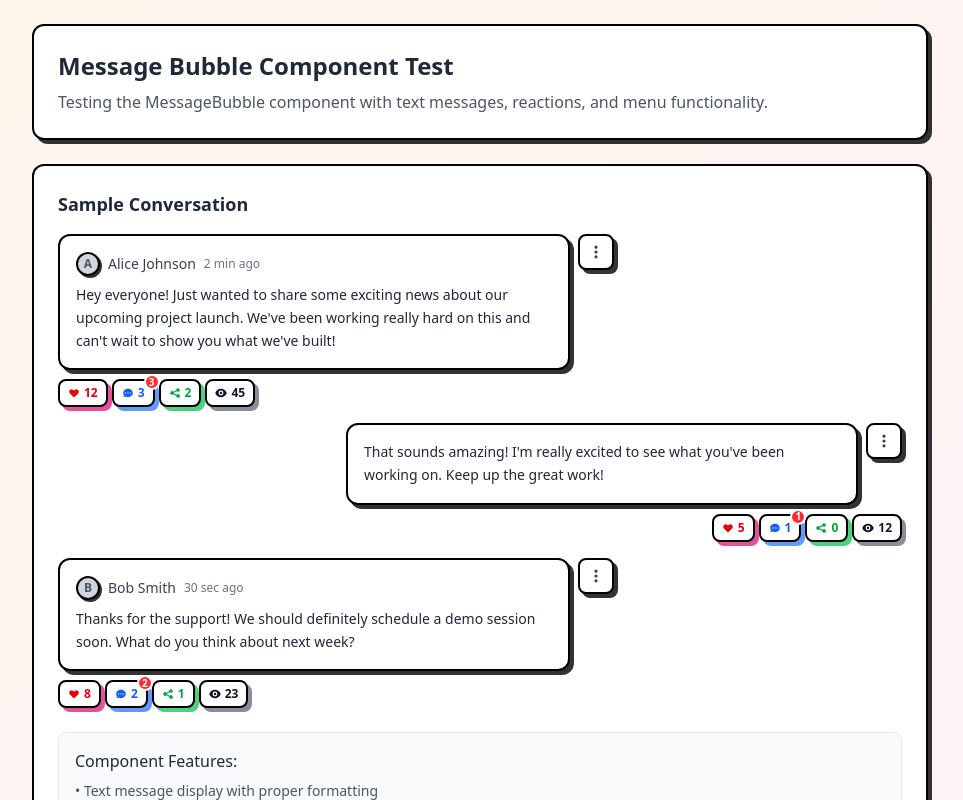
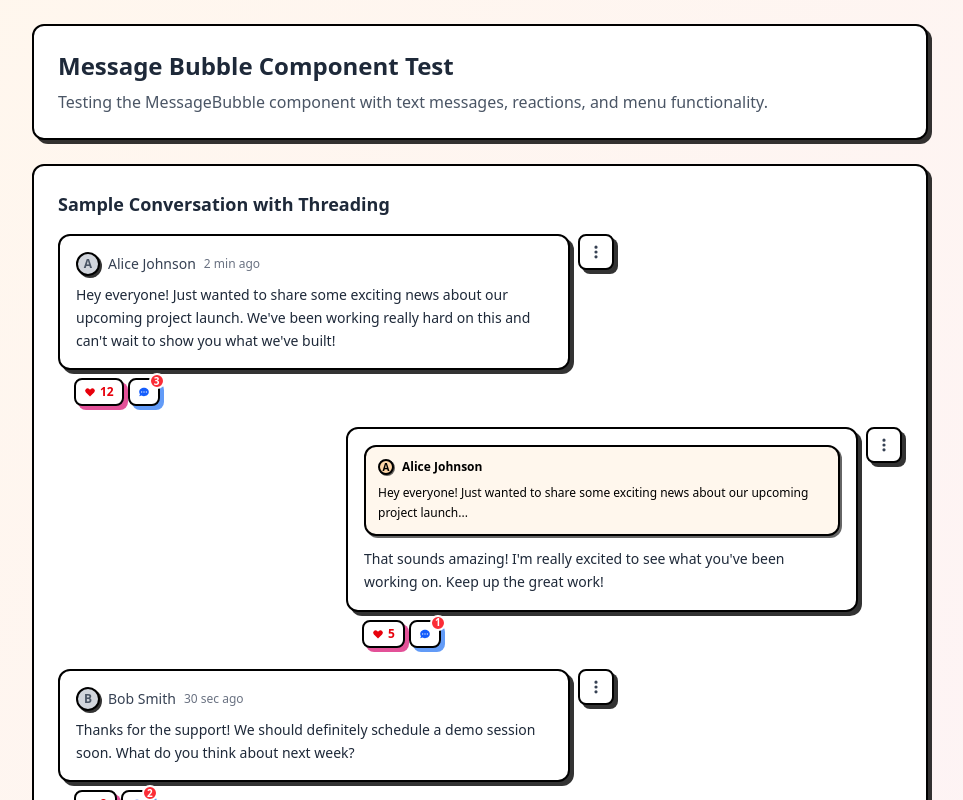
Before and after one commit to kalungirasuli/beta.lookiy, a Next.js app: page /test-message in a window 1280 px wide. Shown: the whole page, without its empty margins (160-1123 px from the left). Built offline with nearby package versions, Linux system fonts and the light colour scheme.

Commit message:
the message bubble

```diff
--- a/src/app/test-message/page.tsx
+++ b/src/app/test-message/page.tsx
@@ -18,7 +18,11 @@ export default function TestMessagePage() {
       author: { name: 'You' },
       timestamp: '1 min ago',
       isOwn: true,
-      reactions: { like: 5, comment: 1, share: 0, view: 12 }
+      reactions: { like: 5, comment: 1, share: 0, view: 12 },
+      reference: {
+        author: { name: 'Alice Johnson' },
+        content: 'Hey everyone! Just wanted to share some exciting news about our upcoming project launch...'
+      }
     },
     {
       id: '3',
@@ -27,6 +31,30 @@ export default function TestMessagePage() {
       timestamp: '30 sec ago',
       isOwn: false,
       reactions: { like: 8, comment: 2, share: 1, view: 23 }
+    },
+    {
+      id: '4',
+      text: 'Next week works perfectly for me! Tuesday afternoon would be ideal if that fits everyone\'s schedule.',
+      author: { name: 'Carol Davis' },
+      timestamp: '15 sec ago',
+      isOwn: false,
+      reactions: { like: 3, comment: 0, share: 0, view: 8 },
+      reference: {
+        author: { name: 'Bob Smith' },
+        content: 'We should definitely schedule a demo session soon. What do you think about next week?'
+      }
+    },
+    {
+      id: '5',
+      text: 'Perfect! I\'ll send out calendar invites for Tuesday at 2 PM. Looking forward to showing everyone what we\'ve accomplished!',
+      author: { name: 'You' },
+      timestamp: 'just now',
+      isOwn: true,
+      reactions: { like: 2, comment: 0, share: 0, view: 4 },
+      reference: {
+        author: { name: 'Carol Davis' },
+        content: 'Next week works perfectly for me! Tuesday afternoon would be ideal...'
+      }
     }
   ];
 
@@ -39,7 +67,7 @@ export default function TestMessagePage() {
         </div>
 
         <div className="bg-white rounded-xl border-2 border-black p-6 shadow-[4px_4px_0px_0px_rgba(0,0,0,0.8)]">
-          <h2 className="text-lg font-semibold text-gray-800 mb-4">Sample Conversation</h2>
+          <h2 className="text-lg font-semibold text-gray-800 mb-4">Sample Conversation with Threading</h2>
 
           <div className="space-y-4">
             {sampleMessages.map((message) => (
@@ -51,6 +79,7 @@ export default function TestMessagePage() {
                 timestamp={message.timestamp}
                 isOwn={message.isOwn}
                 reactions={message.reactions}
+                reference={message.reference}
               />
             ))}
           </div>
@@ -60,11 +89,13 @@ export default function TestMessagePage() {
             <ul className="text-sm text-gray-600 space-y-1">
               <li>• Text message display with proper formatting</li>
               <li>• Author information with avatar placeholder</li>
+              <li>• <strong>Reference/Threading system</strong> - Reply to specific messages with quoted content</li>
               <li>• Reaction buttons (like, comment, share, view) with toggle functionality</li>
               <li>• Menu dropdown with bookmark and report options</li>
               <li>• Different styling for own vs. other messages</li>
               <li>• Consistent homecoming design with 4px shadows</li>
               <li>• Hover effects and smooth transitions</li>
+              <li>• Faded gray background for referenced messages with rounded corners</li>
             </ul>
           </div>
         </div>
--- a/src/components/Messagebubble.tsx
+++ b/src/components/Messagebubble.tsx
@@ -17,6 +17,13 @@ interface MessageBubbleProps {
     share: number;
     view: number;
   };
+  reference?: {
+    author: {
+      name: string;
+      avatar?: string;
+    };
+    content: string;
+  };
 }
 
 export default function MessageBubble({
@@ -25,7 +32,8 @@ export default function MessageBubble({
   author,
   timestamp,
   isOwn = false,
-  reactions = { like: 0, comment: 0, share: 0, view: 0 }
+  reactions = { like: 0, comment: 0, share: 0, view: 0 },
+  reference
 }: MessageBubbleProps) {
   const [activeMenu, setActiveMenu] = useState<string | null>(null);
   const [activeReportMenu, setActiveReportMenu] = useState<string | null>(null);
@@ -62,10 +70,29 @@ export default function MessageBubble({
   return (
     <>
       {/* Main container with message and menu button */}
-      <div className={`flex ${isOwn ? 'justify-end' : 'justify-start'} mb-1`}>
-        <div className="flex gap-2" style={{ marginBottom: '5px' }}>
+      <div className={`flex   ${isOwn ? 'justify-end' : 'justify-start'} mb-1`}>
+        <div className="flex relative gap-2" style={{ marginBottom: '5px' }}>
+          {/* Message Bubble Container with Reactions */}
+          <div className="relative mb-3">
             {/* Message Bubble */}
             <div className={`max-w-xs lg:max-w-md xl:max-w-lg bg-white rounded-xl border-2 border-black p-4 shadow-[4px_4px_0px_0px_rgba(0,0,0,0.8)] hover:shadow-[2px_2px_0px_0px_rgba(0,0,0,0.8)] hover:translate-x-[2px] hover:translate-y-[2px] transition-all duration-150 ${isOwn ? 'bg-orange-50' : 'bg-white'}`}>
+
+              {/* Reference/Reply Section */}
+              {reference && (
+                <div className="bg-orange-50 border-2 border-black rounded-xl p-3 mb-3 shadow-[2px_2px_0px_0px_rgba(0,0,0,0.6)] hover:shadow-[1px_1px_0px_0px_rgba(0,0,0,0.6)] hover:translate-x-[1px] hover:translate-y-[1px] transition-all duration-150">
+                  <div className="flex items-center gap-2 mb-2">
+                    <div className="w-4 h-4 rounded-full bg-orange-200 border-2 border-black shadow-[1px_1px_0px_0px_rgba(0,0,0,0.6)] flex items-center justify-center">
+                      <span className="text-[10px] font-bold text-black">
+                        {reference.author.name.charAt(0).toUpperCase()}
+                      </span>
+                    </div>
+                    <span className="text-xs font-bold text-black">{reference.author.name}</span>
+                  </div>
+                  <div className="text-xs text-black leading-relaxed font-medium">
+                    {reference.content}
+                  </div>
+                </div>
+              )}
 
               {/* Author Info */}
               {!isOwn && (
@@ -85,6 +112,48 @@ export default function MessageBubble({
               {/* Message Text */}
               <div className="text-gray-800 text-sm leading-relaxed">
                 {text}
+              </div>
+            </div>
+
+            {/* Reaction Icons - Outside bubble, attached to bottom border */}
+            <div className="flex justify-start mt-2  ml-4">
+              <div className="flex gap-1">
+                {/* Like Button */}
+                <button
+                  onClick={() => toggleReaction('like')}
+                  className={`flex items-center gap-1 px-2 py-1 rounded-lg transition-all cursor-pointer ${
+                    activeReactions[id]?.has('like')
+                      ? 'bg-white text-red-600 border-2 border-black shadow-[4px_4px_0px_0px_rgba(220,38,127,0.8)]'
+                      : 'bg-white text-red-600 border-2 border-black shadow-[4px_4px_0px_0px_rgba(220,38,127,0.8)] hover:shadow-[2px_2px_0px_0px_rgba(220,38,127,0.8)] hover:translate-x-[2px] hover:translate-y-[2px]'
+                  } duration-150`}
+                >
+                  <svg xmlns="http://www.w3.org/2000/svg" className="h-3 w-3 font-bold" viewBox="0 0 20 20" fill="currentColor">
+                    <path fillRule="evenodd" d="M3.172 5.172a4 4 0 015.656 0L10 6.343l1.172-1.171a4 4 0 115.656 5.656L10 17.657l-6.828-6.829a4 4 0 010-5.656z" clipRule="evenodd" />
+                  </svg>
+                  <span className="text-xs font-bold">{reactions.like}</span>
+                </button>
+
+                {/* Comment Button */}
+                <button
+                  onClick={() => toggleReaction('comment')}
+                  className={`flex items-center gap-1 px-2 py-1 rounded-lg transition-all cursor-pointer relative ${
+                    activeReactions[id]?.has('comment')
+                      ? 'bg-white text-blue-600 border-2 border-black shadow-[4px_4px_0px_0px_rgba(59,130,246,0.8)]'
+                      : 'bg-white text-blue-600 border-2 border-black shadow-[4px_4px_0px_0px_rgba(59,130,246,0.8)] hover:shadow-[2px_2px_0px_0px_rgba(59,130,246,0.8)] hover:translate-x-[2px] hover:translate-y-[2px]'
+                  } duration-150`}
+                >
+                  <svg xmlns="http://www.w3.org/2000/svg" className="h-3 w-3 font-bold" viewBox="0 0 20 20" fill="currentColor">
+                    <path fillRule="evenodd" d="M18 10c0 3.866-3.582 7-8 7a8.841 8.841 0 01-4.083-.98L2 17l1.338-3.123C2.493 12.767 2 11.434 2 10c0-3.866 3.582-7 8-7s8 3.134 8 7zM7 9H5v2h2V9zm8 0h-2v2h2V9zM9 9h2v2H9V9z" clipRule="evenodd" />
+                  </svg>
+                  {/* <span className="text-xs font-bold">{reactions.comment}</span> */}
+                  {reactions.comment > 0 && (
+                    <span className="badge text-white text-[10px] bg-red-500 rounded-full font-bold absolute top-[-7px] right-[-7px] w-4 h-4 flex items-center justify-center border-2 border-white">
+                      {reactions.comment}
+                    </span>
+                  )}
+                </button>
+
+              </div>
             </div>
           </div>
 
@@ -214,78 +283,10 @@ export default function MessageBubble({
               </div>
             )}
           </div>
-        </div>
+
+
         </div>
 
-      {/* Reaction Buttons - Separate row like in audio component */}
-      <div className={`flex ${isOwn ? 'justify-end' : 'justify-start'} mb-4`}>
-        <div className="flex gap-1">
-          {/* Like Button */}
-          <button
-            onClick={() => toggleReaction('like')}
-            className={`flex items-center gap-1 px-2 py-1 rounded-lg transition-all cursor-pointer ${
-              activeReactions[id]?.has('like')
-                ? 'bg-white text-red-600 border-2 border-black shadow-[4px_4px_0px_0px_rgba(220,38,127,0.8)]'
-                : 'bg-white text-red-600 border-2 border-black shadow-[4px_4px_0px_0px_rgba(220,38,127,0.8)] hover:shadow-[2px_2px_0px_0px_rgba(220,38,127,0.8)] hover:translate-x-[2px] hover:translate-y-[2px]'
-            } duration-150`}
-          >
-            <svg xmlns="http://www.w3.org/2000/svg" className="h-3 w-3 font-bold" viewBox="0 0 20 20" fill="currentColor">
-              <path fillRule="evenodd" d="M3.172 5.172a4 4 0 015.656 0L10 6.343l1.172-1.171a4 4 0 115.656 5.656L10 17.657l-6.828-6.829a4 4 0 010-5.656z" clipRule="evenodd" />
-            </svg>
-            <span className="text-xs font-bold">{reactions.like}</span>
-          </button>
-
-          {/* Comment Button */}
-          <button
-            onClick={() => toggleReaction('comment')}
-            className={`flex items-center gap-1 px-2 py-1 rounded-lg transition-all cursor-pointer relative ${
-              activeReactions[id]?.has('comment')
-                ? 'bg-white text-blue-600 border-2 border-black shadow-[4px_4px_0px_0px_rgba(59,130,246,0.8)]'
-                : 'bg-white text-blue-600 border-2 border-black shadow-[4px_4px_0px_0px_rgba(59,130,246,0.8)] hover:shadow-[2px_2px_0px_0px_rgba(59,130,246,0.8)] hover:translate-x-[2px] hover:translate-y-[2px]'
-            } duration-150`}
-          >
-            <svg xmlns="http://www.w3.org/2000/svg" className="h-3 w-3 font-bold" viewBox="0 0 20 20" fill="currentColor">
-              <path fillRule="evenodd" d="M18 10c0 3.866-3.582 7-8 7a8.841 8.841 0 01-4.083-.98L2 17l1.338-3.123C2.493 12.767 2 11.434 2 10c0-3.866 3.582-7 8-7s8 3.134 8 7zM7 9H5v2h2V9zm8 0h-2v2h2V9zM9 9h2v2H9V9z" clipRule="evenodd" />
-            </svg>
-            <span className="text-xs font-bold">{reactions.comment}</span>
-            {reactions.comment > 0 && (
-              <span className="badge text-white text-[10px] bg-red-500 rounded-full font-bold absolute top-[-7px] right-[-7px] w-4 h-4 flex items-center justify-center border-2 border-white">
-                {reactions.comment}
-              </span>
-            )}
-          </button>
-
-          {/* Share Button */}
-          <button
-            onClick={() => toggleReaction('share')}
-            className={`flex items-center gap-1 px-2 py-1 rounded-lg transition-all cursor-pointer ${
-              activeReactions[id]?.has('share')
-                ? 'bg-white text-green-600 border-2 border-black shadow-[4px_4px_0px_0px_rgba(34,197,94,0.8)]'
-                : 'bg-white text-green-600 border-2 border-black shadow-[4px_4px_0px_0px_rgba(34,197,94,0.8)] hover:shadow-[2px_2px_0px_0px_rgba(34,197,94,0.8)] hover:translate-x-[2px] hover:translate-y-[2px]'
-            } duration-150`}
-          >
-            <svg xmlns="http://www.w3.org/2000/svg" className="h-3 w-3 font-bold" viewBox="0 0 20 20" fill="currentColor">
-              <path d="M15 8a3 3 0 10-2.977-2.63l-4.94 2.47a3 3 0 100 4.319l4.94 2.47a3 3 0 10.895-1.789l-4.94-2.47a3.027 3.027 0 000-.74l4.94-2.47C13.456 7.68 14.19 8 15 8z" />
-            </svg>
-            <span className="text-xs font-bold">{reactions.share}</span>
-          </button>
-
-          {/* View Button */}
-          <button
-            onClick={() => toggleReaction('view')}
-            className={`flex items-center gap-1 px-2 py-1 rounded-lg transition-all cursor-pointer ${
-              activeReactions[id]?.has('view')
-                ? 'bg-white text-gray-900 border-2 border-black shadow-[4px_4px_0px_0px_rgba(107,114,128,0.8)]'
-                : 'bg-white text-gray-900 border-2 border-black shadow-[4px_4px_0px_0px_rgba(107,114,128,0.8)] hover:shadow-[2px_2px_0px_0px_rgba(107,114,128,0.8)] hover:translate-x-[2px] hover:translate-y-[2px]'
-            } duration-150`}
-          >
-            <svg xmlns="http://www.w3.org/2000/svg" className="h-3 w-3 font-bold" viewBox="0 0 20 20" fill="currentColor">
-              <path d="M10 12a2 2 0 100-4 2 2 0 000 4z" />
-              <path fillRule="evenodd" d="M.458 10C1.732 5.943 5.522 3 10 3s8.268 2.943 9.542 7c-1.274 4.057-5.064 7-9.542 7S1.732 14.057.458 10zM14 10a4 4 0 11-8 0 4 4 0 018 0z" clipRule="evenodd" />
-            </svg>
-            <span className="text-xs font-bold">{reactions.view}</span>
-          </button>
-        </div>
       </div>
     </>
   );
```
Lines whose indentation alone changed are shown as unchanged.
